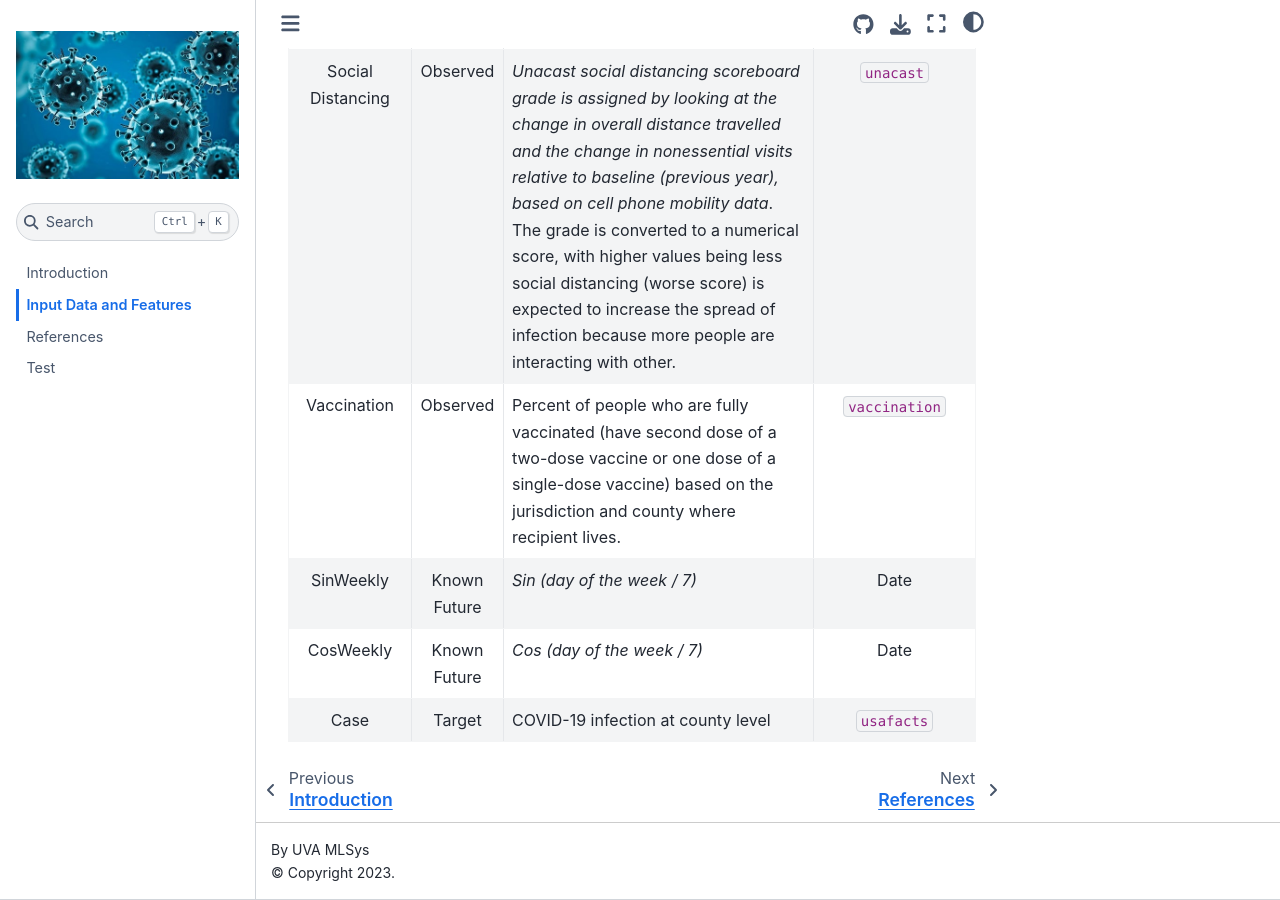
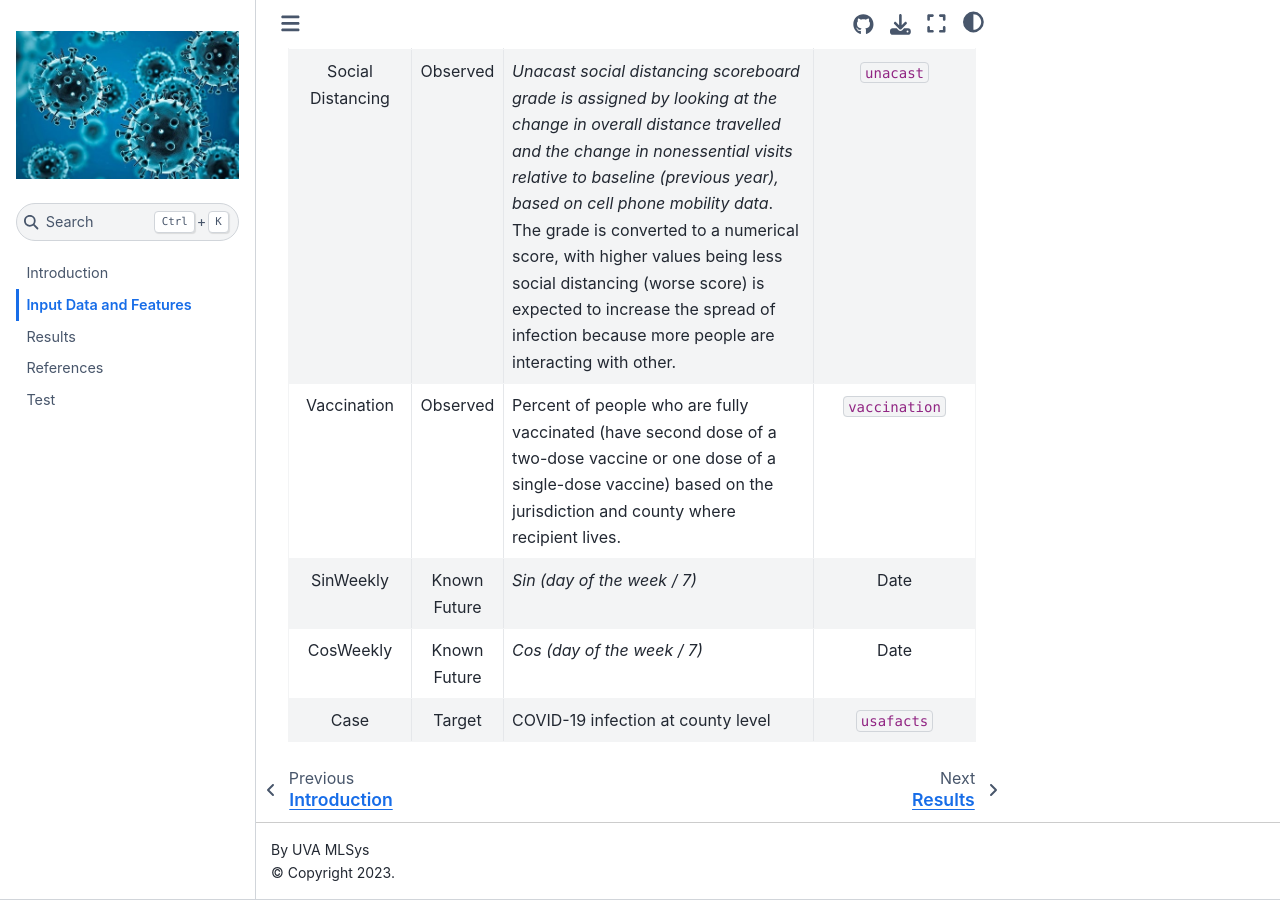
Before and after one commit to UVA-MLSys/Interpretable-Timeseries, a Jupyter Book: the page built from docs/pages/data-and-features.md, in a window 1280 px wide and 900 px high, scrolled down 1213 px. Built offline with Jupyter Book 1.0.4 settings and Sphinx 7.4.7 and the Sphinx Book theme 1.1.4, drawn with Linux system fonts in a browser that asks for light colours; cross-references to code outside the pages are shown as plain code.

Commit message:
Update _toc.yml with results page

```diff
--- a/docs/_toc.yml
+++ b/docs/_toc.yml
@@ -5,5 +5,6 @@ format: jb-book
 root: pages/introduction
 chapters:
 - file: pages/data-and-features
+- file: pages/results
 - file: pages/references
 - file: pages/test
```
